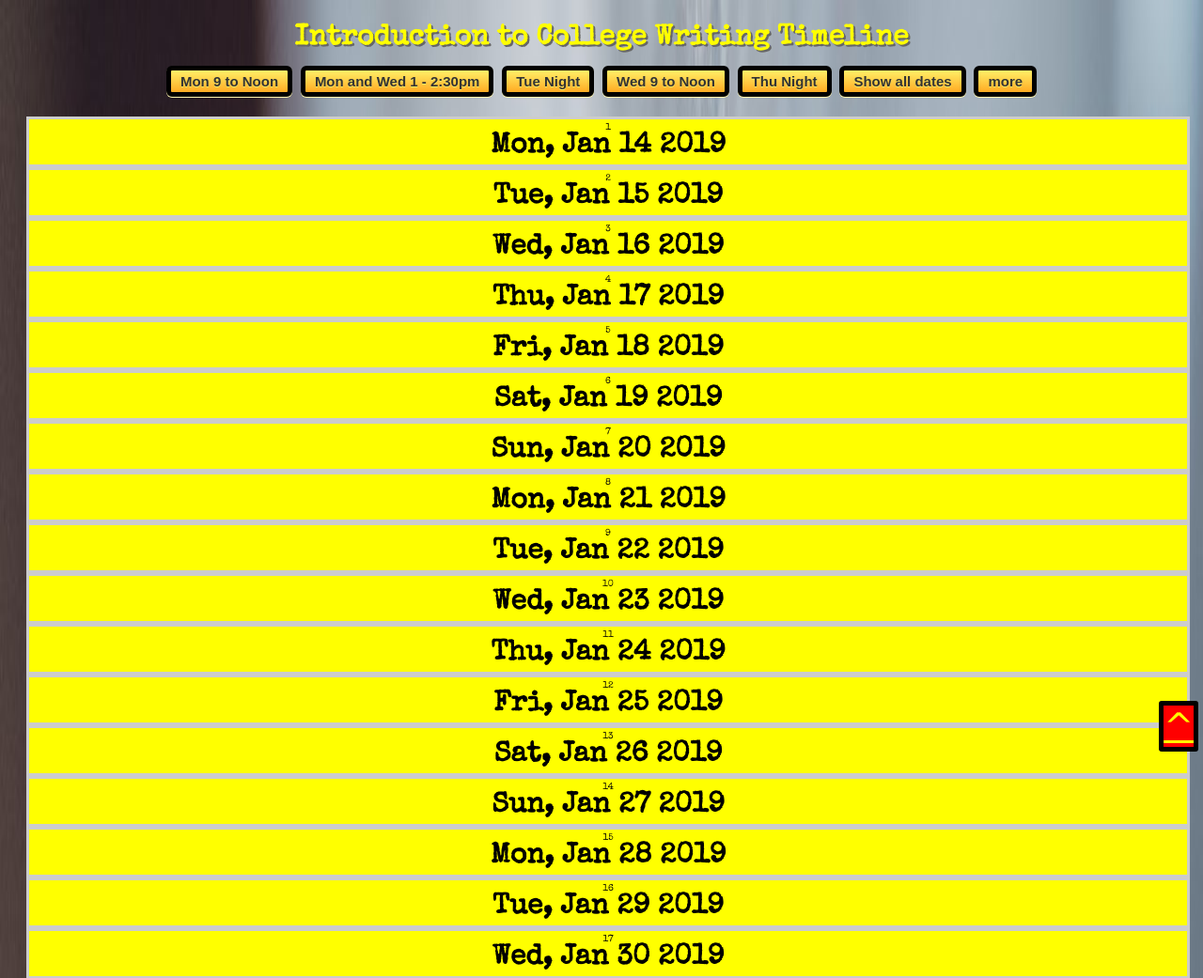
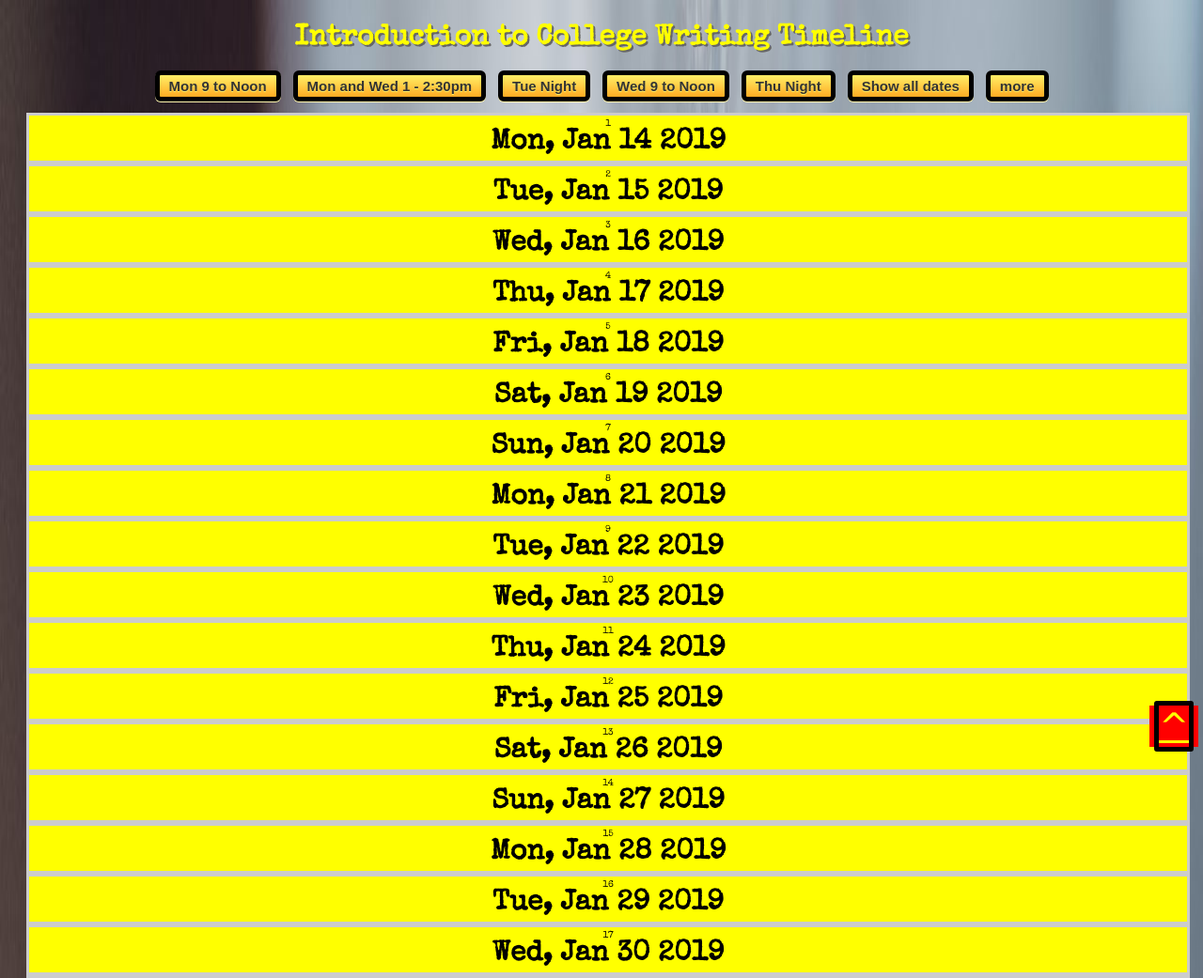
Before and after one commit to I2CW/I2CW.github.io, a PHP site: page / in a window 1280 px wide. Shown: the top 1041 px of the page at 94% size. Run offline with PHP 8.4, Linux system fonts and the light colour scheme; some libraries are stand-ins or nearby versions.

Commit message:
Update timeline.css

```diff
--- a/js/timeline.css
+++ b/js/timeline.css
@@ -53,7 +53,6 @@
 }
 
 header {
-	font-size:3rem;
 	color: yellow;
 	text-align: center;
 	margin: .4em 0px .7em 0px;
@@ -76,6 +75,7 @@
 		color: yellow;
 		border: .5rem, solid, black !important ;
 		border-radius: .3rem;
+		margin: .5rem;
 	}
 
 
@@ -125,6 +125,8 @@
 	text-align: center;
 	padding: 1rem 1rem 1rem 1rem;
 	text-shadow: .2rem .2rem #666666;
+	line-height: 3rem;
+	margin: 1rem;
 
 
    }
@@ -146,7 +148,7 @@
 	-moz-border-radius: .6rem;
 	-webkit-border-radius:.6rem;
 	border-radius:.6rem;
-	border:1px solid #ffaa22;
+
 	display:inline-block;
 	cursor:pointer;
 	color:#333333;
```
